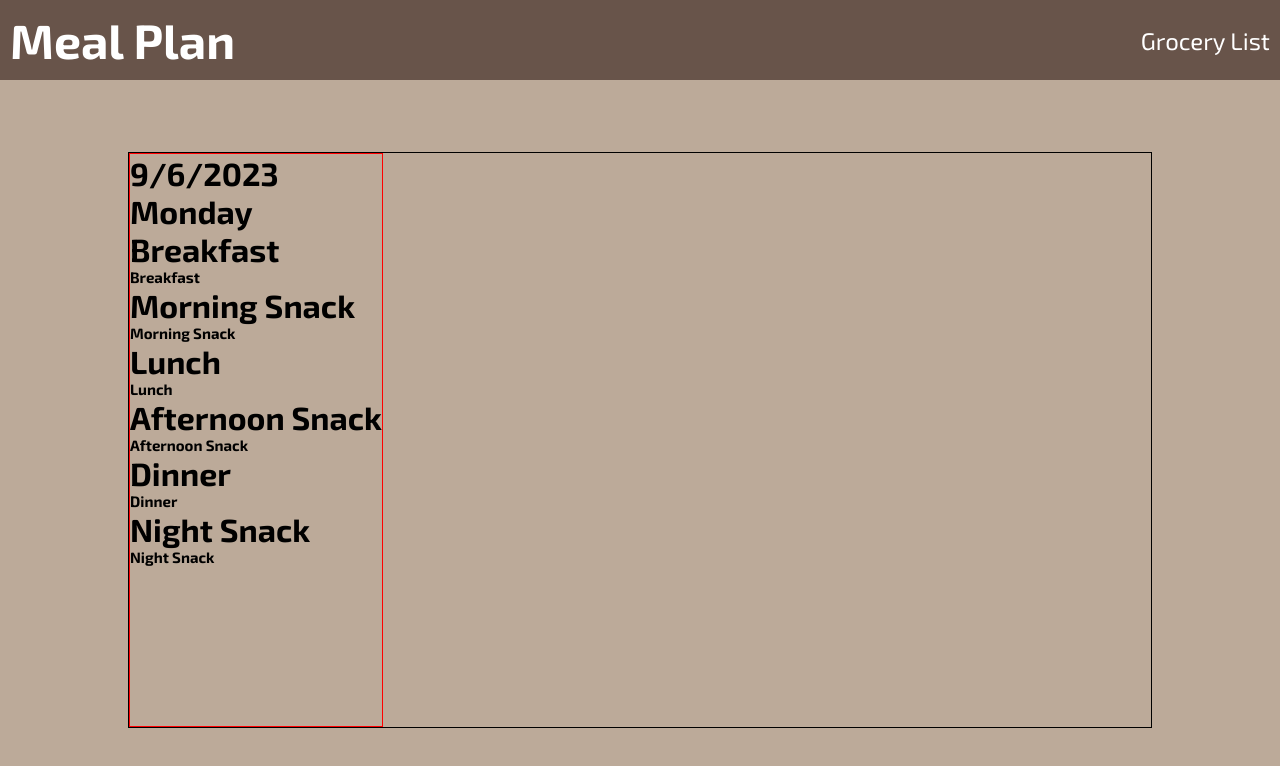
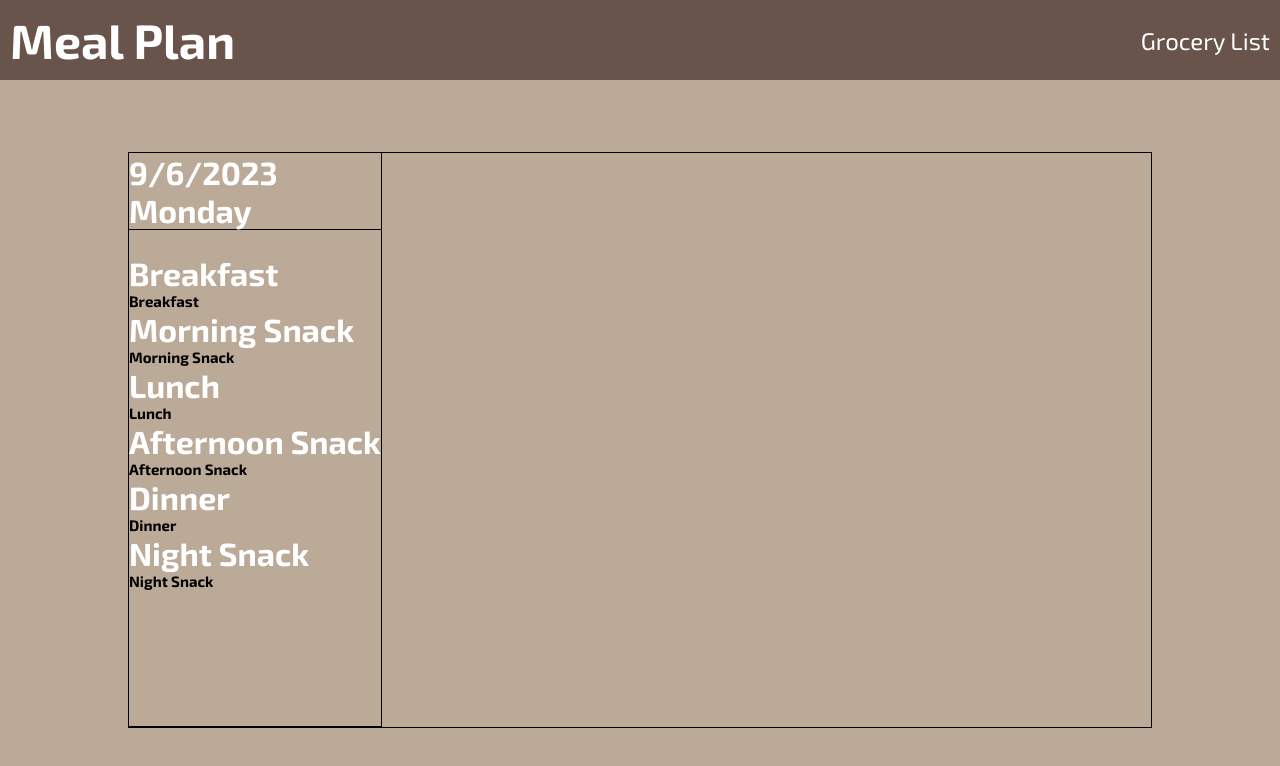
Before and after one commit to ZanePaulson/Meal-Plan-Website, a website: page index.html in a window 1280 px wide. Drawn offline with Linux system fonts and the light colour scheme.

```diff
--- a/index.html
+++ b/index.html
@@ -21,40 +21,50 @@
     </header>
     <main class="main">
       <div class="meals">
-        <div class="meals__monday">
-          <div class="meals__all--header">
-            <div class="meals__all--date">
-              <h1 class="meals__all--text heading-primary">9/6/2023</h1>
+        <div class="monday meals__all">
+          <div class="monday meals__all--header">
+            <div class="monday meals__all--date">
+              <h1 class="monday meals__all--text heading-primary">9/6/2023</h1>
             </div>
-            <div class="meals__all--day">
-              <h1 class="meals__all--text heading-primary">Monday</h1>
+            <div class="monday meals__all--day">
+              <h1 class="monday meals__all--text heading-primary">Monday</h1>
             </div>
           </div>
 
-          <div class="meals__all--meal">
-            <div class="meals__all--breakfast">
-              <h1 class="meals__all--text heading-primary">Breakfast</h1>
-              <h2 class="meals__all--text">Breakfast</h2>
+          <div class="monday meals__all--meal">
+            <div class="monday meals__all--breakfast">
+              <h1 class="monday meals__all--text heading-primary">Breakfast</h1>
+              <h2 class="monday meals__all--text">Breakfast</h2>
             </div>
-            <div class="meals__all--morning-snack">
-              <h1 class="meals__all-text heading-primary">Morning Snack</h1>
-              <h2 class="meals__all--text">Morning Snack</h2>
+            <div class="monday meals__all--morning-snack">
+              <h1 class="monday meals__all--text-primary heading-primary">
+                Morning Snack
+              </h1>
+              <h2 class="monday meals__all--text">Morning Snack</h2>
             </div>
-            <div class="meals__all--lunch">
-              <h1 class="meals__all-text heading-primary">Lunch</h1>
-              <h2 class="meals__all--text">Lunch</h2>
+            <div class="monday meals__all--lunch">
+              <h1 class="monday meals__all--text-primary heading-primary">
+                Lunch
+              </h1>
+              <h2 class="monday meals__all--text">Lunch</h2>
             </div>
-            <div class="meals__all--afternoon-snack">
-              <h1 class="meals__all-text heading-primary">Afternoon Snack</h1>
-              <h2 class="meals__all--text">Afternoon Snack</h2>
+            <div class="monday meals__all--afternoon-snack">
+              <h1 class="monday meals__all--text-primary heading-primary">
+                Afternoon Snack
+              </h1>
+              <h2 class="monday meals__all--text">Afternoon Snack</h2>
             </div>
-            <div class="meals__all--dinner">
-              <h1 class="meals__all-text heading-primary">Dinner</h1>
-              <h2 class="meals__all--text">Dinner</h2>
+            <div class="monday meals__all--dinner">
+              <h1 class="monday meals__all--text-primary heading-primary">
+                Dinner
+              </h1>
+              <h2 class="monday meals__all--text">Dinner</h2>
             </div>
-            <div class="meals__all--night-snack">
-              <h1 class="meals__all-text heading-primary">Night Snack</h1>
-              <h2 class="meals__all--text">Night Snack</h2>
+            <div class="monday meals__all--night-snack">
+              <h1 class="monday meals__all--text-primary heading-primary">
+                Night Snack
+              </h1>
+              <h2 class="monday meals__all--text">Night Snack</h2>
             </div>
           </div>
         </div>
--- a/style.scss
+++ b/style.scss
@@ -10,6 +10,7 @@
 
 .heading-primary {
   font-size: 3.2rem;
+  color: $primary-white;
 }
 
 * {
@@ -64,10 +65,6 @@
       transition: all 0.4s;
     }
 
-    & .link:link,
-    .link:visited {
-    }
-
     & .link:hover {
       background-position: 0;
     }
@@ -90,7 +87,17 @@
 
   border: 1px solid $primary-black;
 
-  &__monday {
-    border: 1px solid red;
+  &__all {
+    display: flex;
+    flex-direction: column;
+    width: 1rem / 5rem;
+
+    gap: 2.4rem;
+    border-right: 1px solid $primary-black;
+    border-bottom: 1px solid $primary-black;
+
+    &--header {
+      border-bottom: 1px solid $primary-black;
+    }
   }
 }
```
Also changed, not shown: style.css, 1 other file.
